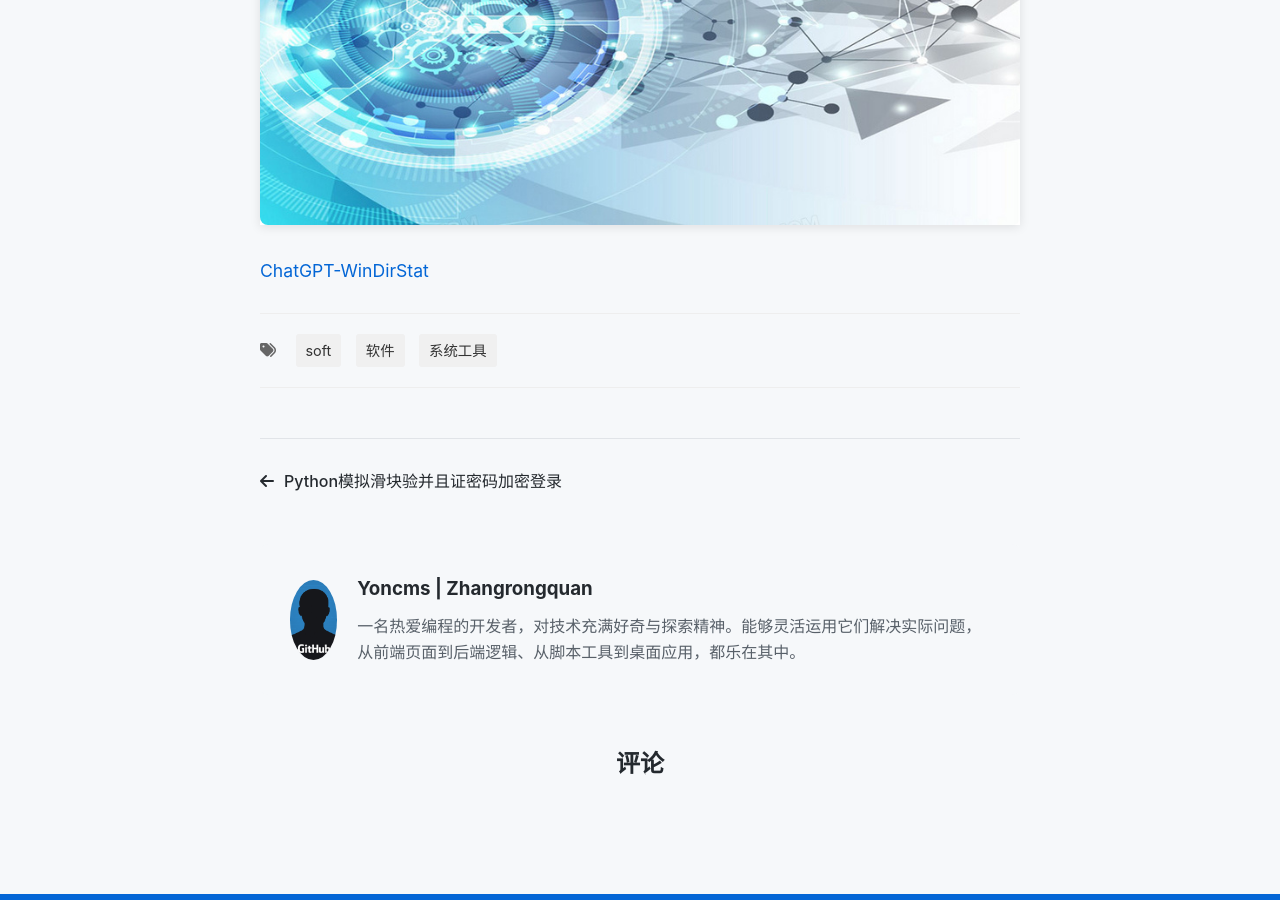
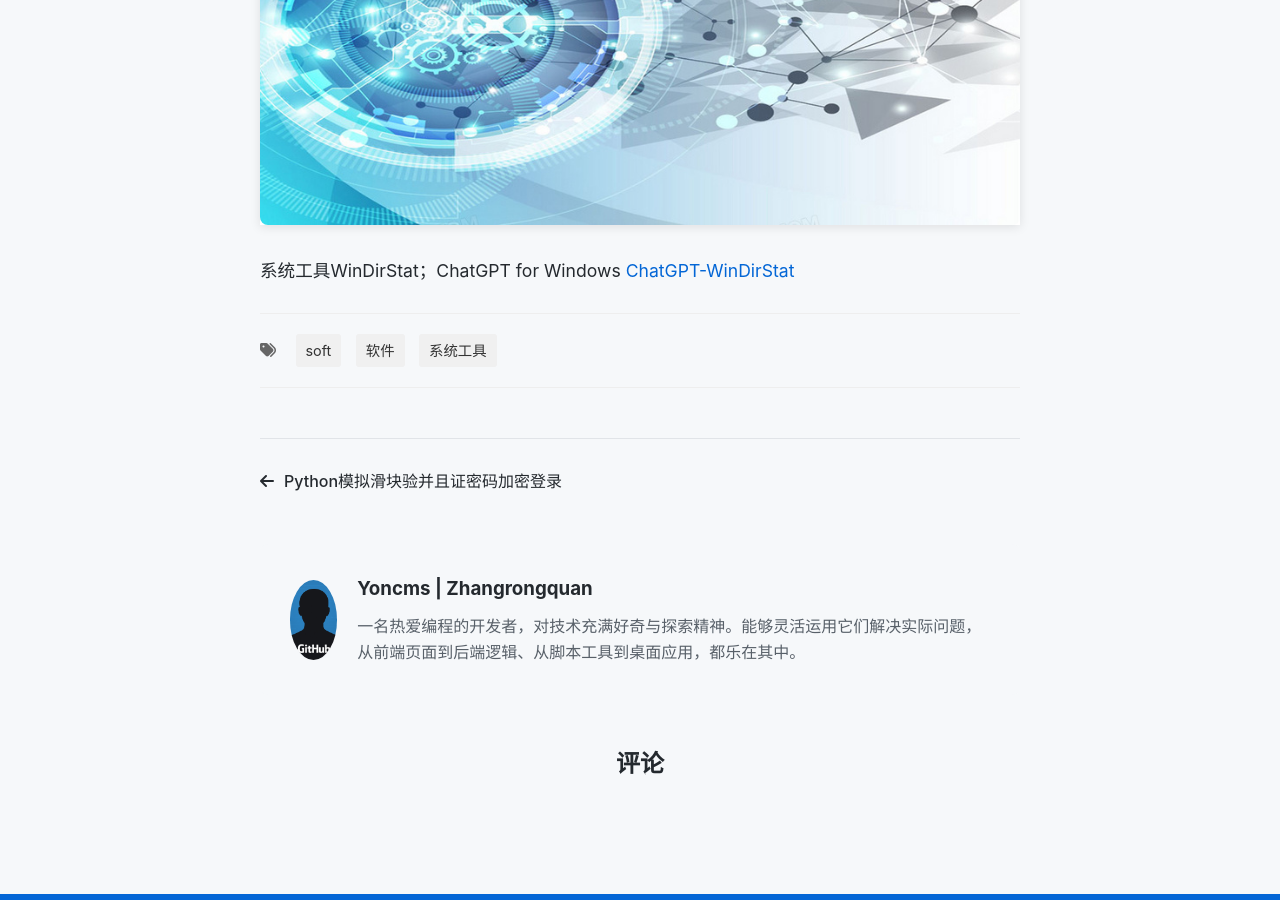
Before and after one commit to Yoncms/yoncms.github.io, a Jekyll site: the page built from _posts/2025-07-05-Soft-windirstat.md, in a window 1280 px wide and 900 px high, scrolled down 574 px. Built offline with Jekyll 4.4.1, drawn with Linux system fonts in a browser that asks for light colours; comment, search, counter and statistics services are not loaded.

Commit message:
Update 2025-07-05-Soft-windirstat.md

```diff
--- a/_posts/2025-07-05-Soft-windirstat.md
+++ b/_posts/2025-07-05-Soft-windirstat.md
@@ -6,5 +6,5 @@ categories: 技术
 tags: [soft, 软件, 系统工具]
 featured_image: /assets/images/article28.jpg
 ---
-
+系统工具WinDirStat；ChatGPT for Windows
 <a href="https://github.com/Yoncms/yoncms.github.io/releases">ChatGPT-WinDirStat</a>
```
